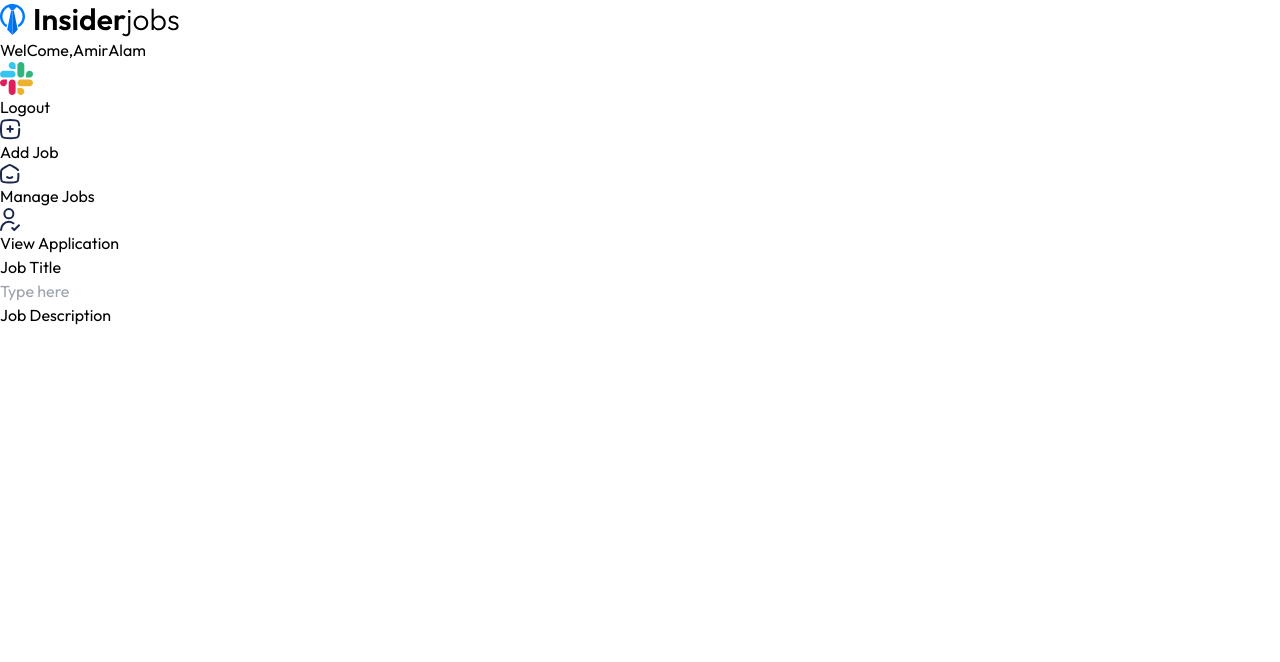
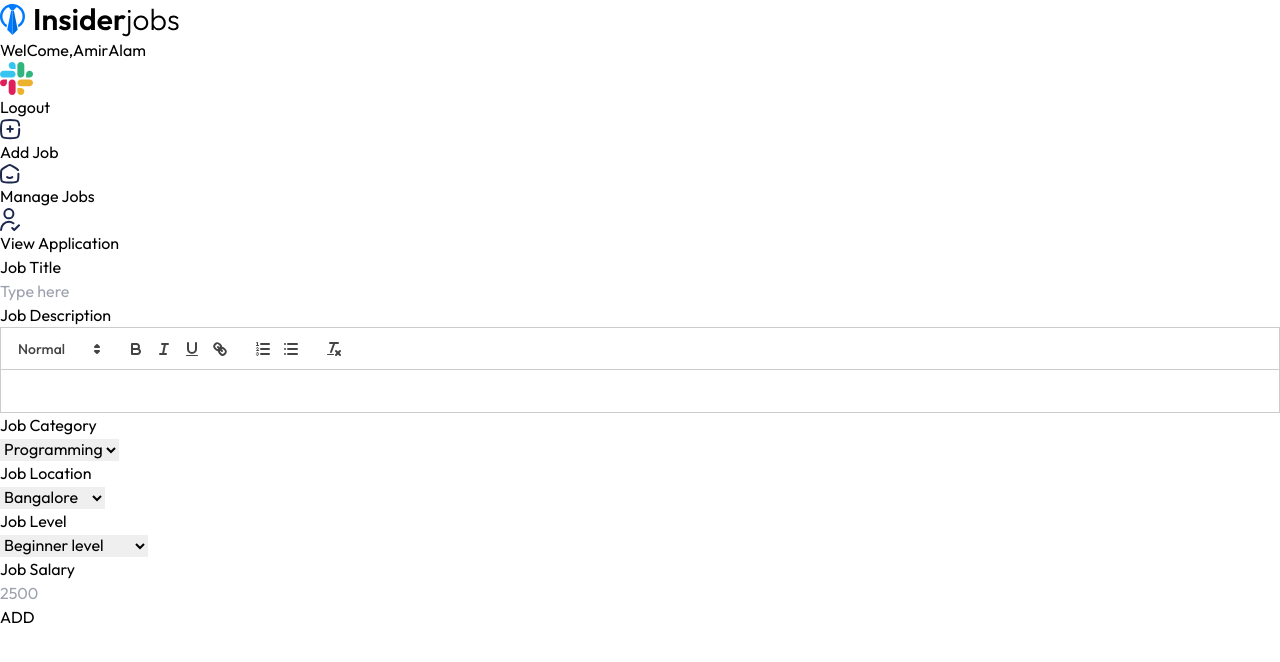
Before and after one commit to amiralam198/Job-Portal, a React (Vite) app in the folder client/: page /dashboard/add-job in a window 1280 px wide. Shown: the top 662 px of the page. Built offline with nearby package versions, Linux system fonts and the light colour scheme.

Commit message:
commit addJob

```diff
--- a/client/src/pages/AddJob.jsx
+++ b/client/src/pages/AddJob.jsx
@@ -1,5 +1,6 @@
 import React, {useEffect, useRef, useState } from 'react'
 import Quill from 'quill';
+import { JobCategories, JobLocations } from '../assets/assets';
 
 function AddJob() {
 
@@ -9,23 +10,63 @@
     const [level,setLevel] = useState('Beginner level')
     const [salary,setSalary] = useState(0);
     const editorRef = useRef(null)
-    const quilRef = useRef(null)
+    const quillRef = useRef(null)
     useEffect(()=>{
+        // initiate quill only once
+        if(!quillRef.current && editorRef.current){
+            quillRef.current = new Quill(editorRef.current,{
+                theme:'snow',
+            })
+        }
     },[])
 
 
   return (
-    <form>
-        <div>
-            <p>Job Title</p>
-            <input type="text" placeholder='Type here' onChange={e => setTitle(e.target.value)} value={title} required/>
+    <form className='container p-4 flex flex-col w-full items-start gap-3'>
+        <div className='w-full'>
+            <p className='mb-2'>Job Title</p>
+            <input type="text" placeholder='Type here' onChange={e => setTitle(e.target.value)} value={title}
+            required className='w-full max-w-lg px-3 py-2 border-2 border-gray-300 rounded'
+            />
         </div>
-        <div>
-            <p>Job Description</p>
+        <div className='w-full max-w-lg'>
+            <p className='my-2'>Job Description</p>
             <div ref={editorRef}>
 
             </div>
         </div>
+        <div className='flex flex-col sm:flex-row gap-2 w-full sm:gap-8'>
+            <div>
+                <p className='mb-2'>Job Category</p>
+                <select className='w-full px-3 py-2 border-2 border-gray-300 rounded' onChange={e=>setCategory(e.target.value)}>
+                {JobCategories.map((category,index)=>(
+                    <option key={index} value={category}>{category}</option>
+                ))}
+                </select>
+            </div>
+            <div>
+                <p className='mb-2'>Job Location</p>
+                <select className='w-full px-3 py-2 border-2 border-gray-300 rounded' onChange={e=>setLocation(e.target.value)}>
+                {JobLocations.map((location,index)=>(
+                    <option key={index} value={location}>{location}</option>
+                ))}
+                </select>
+            </div>
+            <div>
+                <p className='mb-2'>Job Level</p>
+                <select className='w-full px-3 py-2 border-2 border-gray-300 rounded' onChange={e=>setLevel(e.target.value)}>
+
+                    <option value="Beginner level">Beginner level</option>
+                    <option value="Intermediate level">Intermediate level</option>
+                    <option value="Senior level">Senior level</option>
+                </select>
+            </div>
+        </div>
+        <div>
+            <p className='mb-2'>Job Salary</p>
+            <input min={0} className='w-full px-3 py-2 border-2 border-gray-300 rounded sm:w-[120px]' onChange={e=> setSalary(e.target.value)} type="Number" placeholder='2500' />
+        </div>
+        <button className='w-28 py-3 mt-4 bg-black text-white rounded' >ADD</button>
     </form>
   )
 }
```
